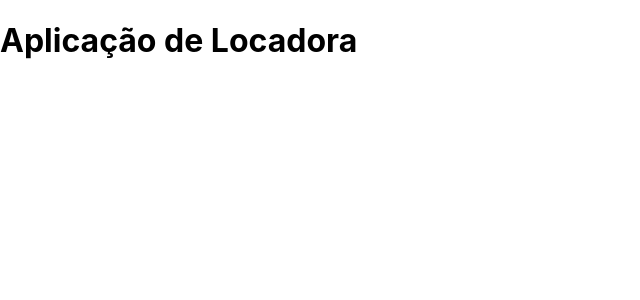
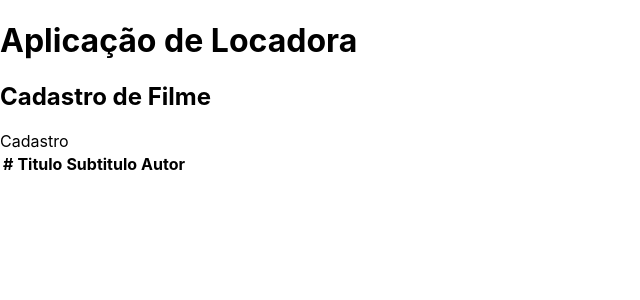
Before and after one commit to thiagobsn/cad-filmes-react-app, a React (Create React App) app: page / in a window 1280 px wide. Shown: the top 300 px of the page, without its empty margins (0-640 px from the left). Built offline with nearby package versions, Linux system fonts and the light colour scheme.

Commit message:
Criado componenetes Filme, Section e EstruturaDaPagina

```diff
--- a/src/components/EstruturaDaPagina.jsx
+++ b/src/components/EstruturaDaPagina.jsx
@@ -6,7 +6,10 @@ class EstruturaDaPagina extends Component {
             <div>
                 <div>
                     <h1>Aplicação de Locadora</h1>
-                    <h2>{this.props.title}</h2>
+                    <h2>{this.props.titulo}</h2>
+                </div>
+                <div>
+                    {this.props.children}
                 </div>
             </div>
         )
--- /dev/null
+++ b/src/components/Listagem.jsx
@@ -0,0 +1,35 @@
+import {Component} from 'react';
+
+class Listagem extends Component {
+
+    render(){
+        return(
+
+            <table>
+
+                <thead>
+                    <th>#</th>
+                    <th>Titulo</th>
+                    <th>Subtitulo</th>
+                    <th>Autor</th>
+                    <th></th>
+                </thead>
+
+                <tbody>
+                    <tr>
+                        <td></td>
+                        <td></td>
+                        <td></td>
+                        <td></td>
+                        <td></td>
+                    </tr>
+                </tbody>
+
+            </table>
+
+        )
+    }
+
+}
+
+export default Listagem;
--- /dev/null
+++ b/src/components/Section.jsx
@@ -0,0 +1,20 @@
+import {Component} from 'react';
+
+
+class Section extends Component {
+
+    constructor(props){
+        super(props);
+         this.children = this.props.children;
+    }
+
+    render(){
+        return (
+            <div>
+                {this.children}
+            </div>
+        )
+    }
+}
+
+export default Section;
--- a/src/index.js
+++ b/src/index.js
@@ -1,14 +1,13 @@
 import React from 'react';
 import ReactDOM from 'react-dom';
 import './index.css';
-import App from './App';
 import reportWebVitals from './reportWebVitals';
-import EstruturaDaPagina from './components/EstruturaDaPagina.jsx';
+import Filme from './pages/Filme.jsx';
 
 ReactDOM.render(
   <React.StrictMode>
 
-    <EstruturaDaPagina/>
+    <Filme/>
 
   </React.StrictMode>,
   document.getElementById('root')
--- /dev/null
+++ b/src/pages/Filme.jsx
@@ -0,0 +1,27 @@
+import {Component} from 'react';
+import EstruturaDaPagina from '../components/EstruturaDaPagina';
+import Section from '../components/Section';
+import Listagem from '../components/Listagem';
+
+
+class Filme extends Component {
+
+    render(){
+        return(
+            <>
+                <EstruturaDaPagina titulo="Cadastro de Filme">
+
+                    <Section>Cadastro</Section>
+                    <Section>
+                        <Listagem/>
+                    </Section>
+
+                </EstruturaDaPagina>
+
+            </>
+        )
+    }
+
+}
+
+export default Filme;
```
